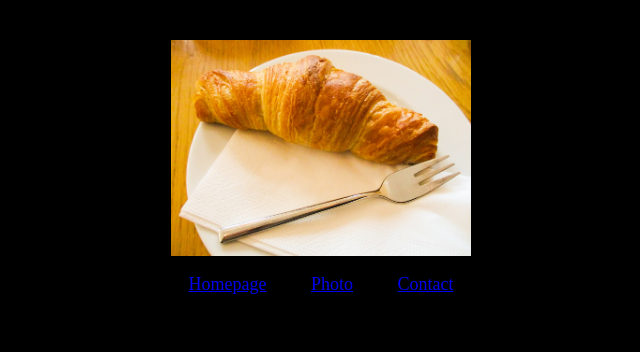
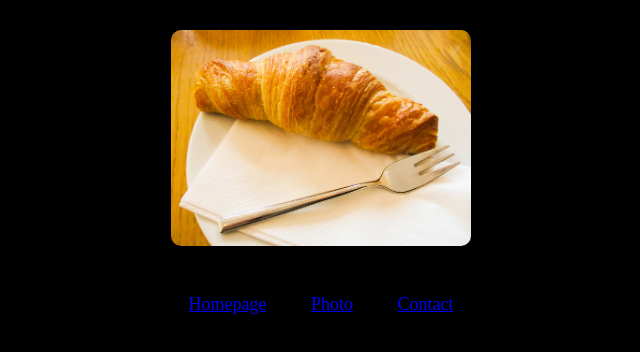
Before and after one commit to Deezledee/Croissant, a plain HTML site: page photo.html in a window 1280 px wide. Shown: the whole page, without its empty margins (319-959 px from the left). Drawn offline with Linux system fonts and the light colour scheme.

```diff
--- a/photo.html
+++ b/photo.html
@@ -8,12 +8,7 @@
     <title>Document</title>
   </head>
   <body>
-    <img
-      class="croissant img-fluid"
-      alt="Croissant"
-      src="images/croissant.jpg"
-      style="width: 300px"
-    />
+    <img class="croissant" alt="" src="images/croissant.jpg" />
     <br />
     <ul>
       <li><a href="index.html" class="homepage-link">Homepage</a></li>
--- a/src/styles.css
+++ b/src/styles.css
@@ -1,9 +1,9 @@
 .croissant {
   align-items: center;
-  margin: 0 auto;
-  margin-top: 40px;
+  margin: 30px auto;
   display: block;
   max-width: 300px;
+  border-radius: 10px;
 }
 
 h1 {
```
Also changed, not shown: index.html (+1 -1 lines).
